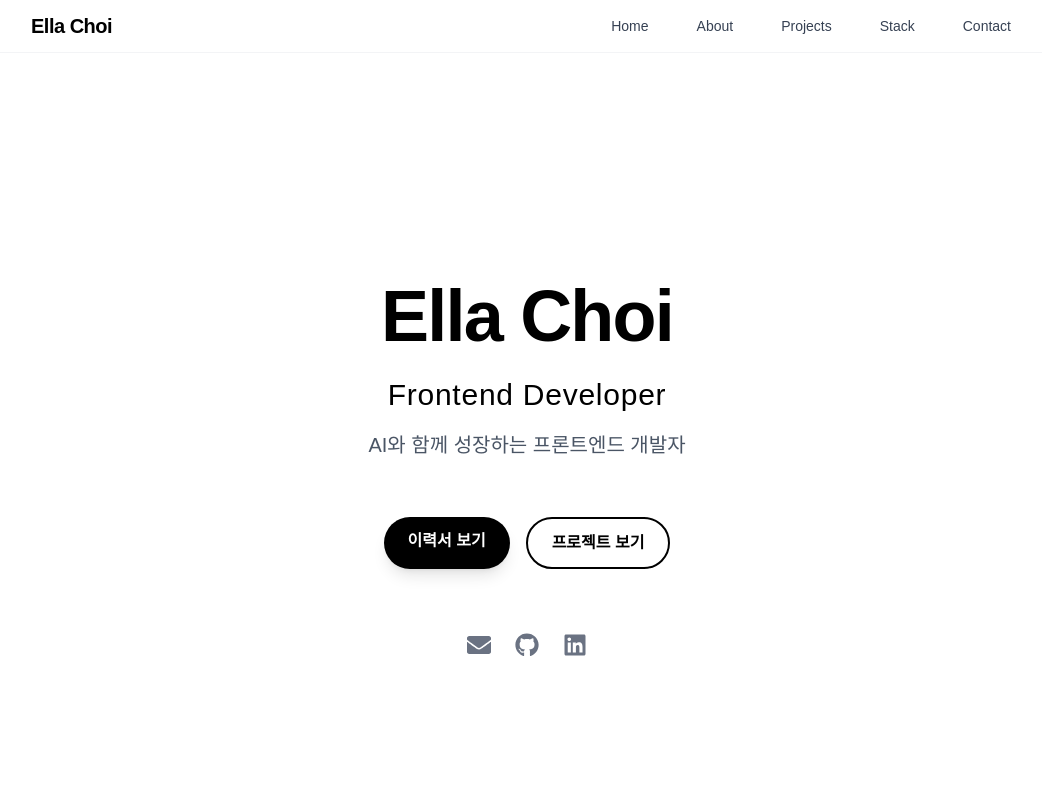
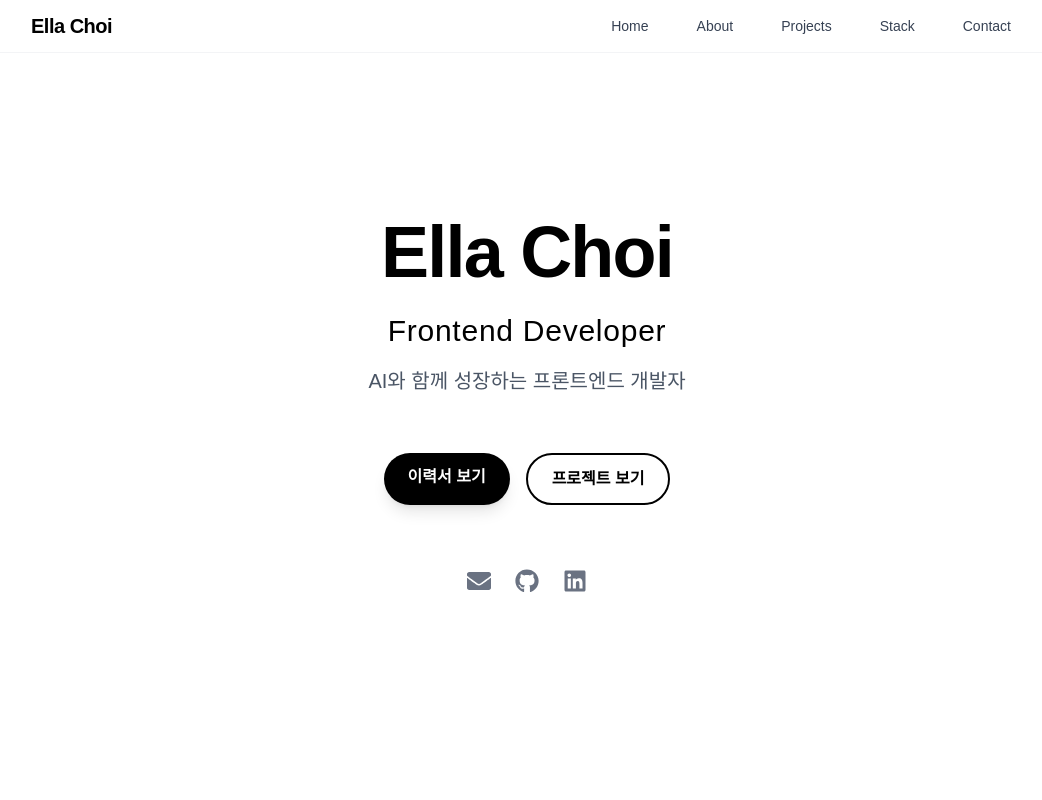
Before and after one commit to ella-yschoi/ella-yschoi.github.io, a Next.js app: page / in a window 1280 px wide. Shown: the top 800 px of the page, without its empty margins (113-1155 px from the left). Built offline with nearby package versions, Linux system fonts and the light colour scheme.

Commit message:
style: Remove top padding from children container in RootLayout for improved layout

```diff
--- a/src/app/layout.tsx
+++ b/src/app/layout.tsx
@@ -29,7 +29,7 @@ export default function RootLayout({
         className={`${geistSans.variable} ${geistMono.variable} antialiased`}
       >
         <Header />
-        <div className='pt-16'>{children}</div>
+        <div>{children}</div>
       </body>
     </html>
   );
```
